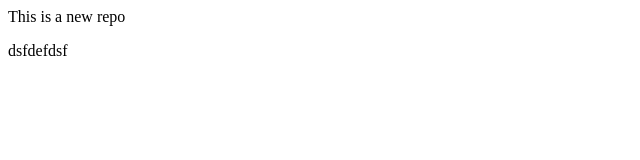
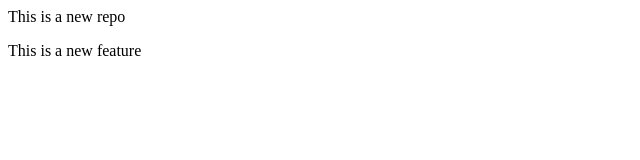
Before and after one commit to nehasain123/git-tutorial, a plain HTML site: page localRepo/index.html in a window 1280 px wide. Shown: the full height of the page, 0-640 px from the left. Drawn offline with Linux system fonts and the light colour scheme.

Commit message:
Add new feature

```diff
--- a/localRepo/index.html
+++ b/localRepo/index.html
@@ -1,2 +1,2 @@
 <p>This is a new repo</p>
-<p>dsfdefdsf</p>
+<p> This is a new feature</p>
```
